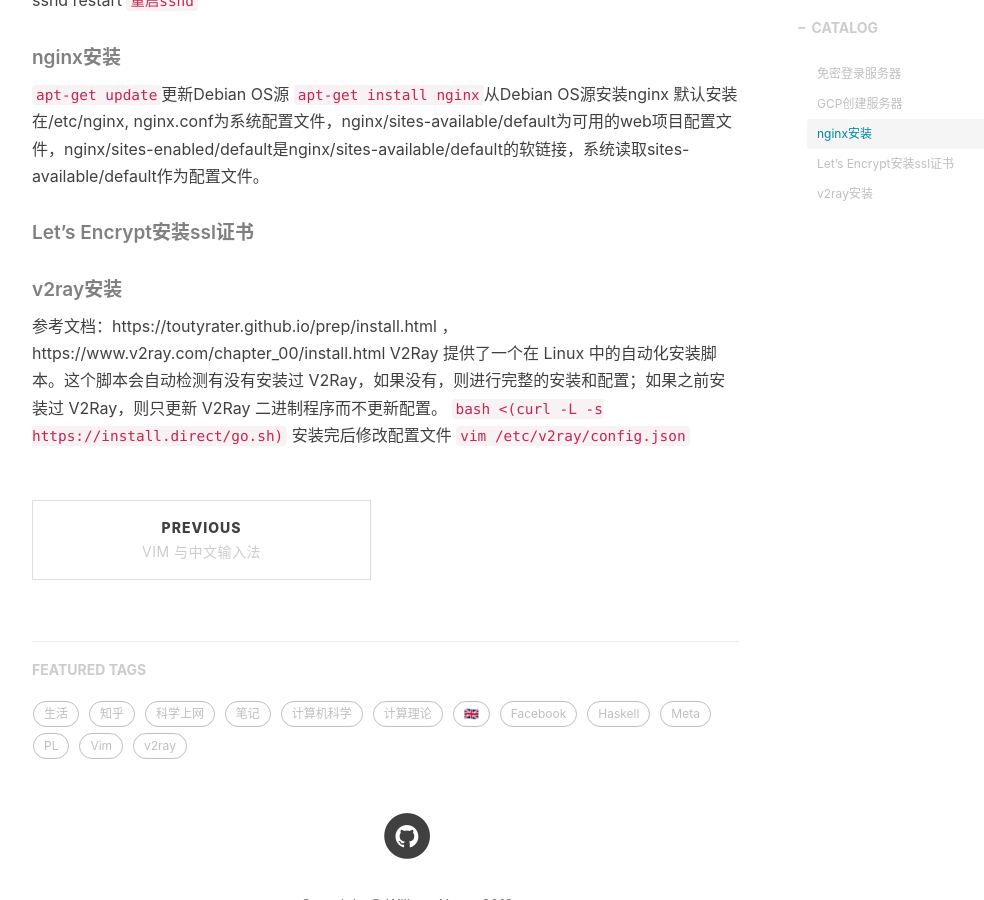
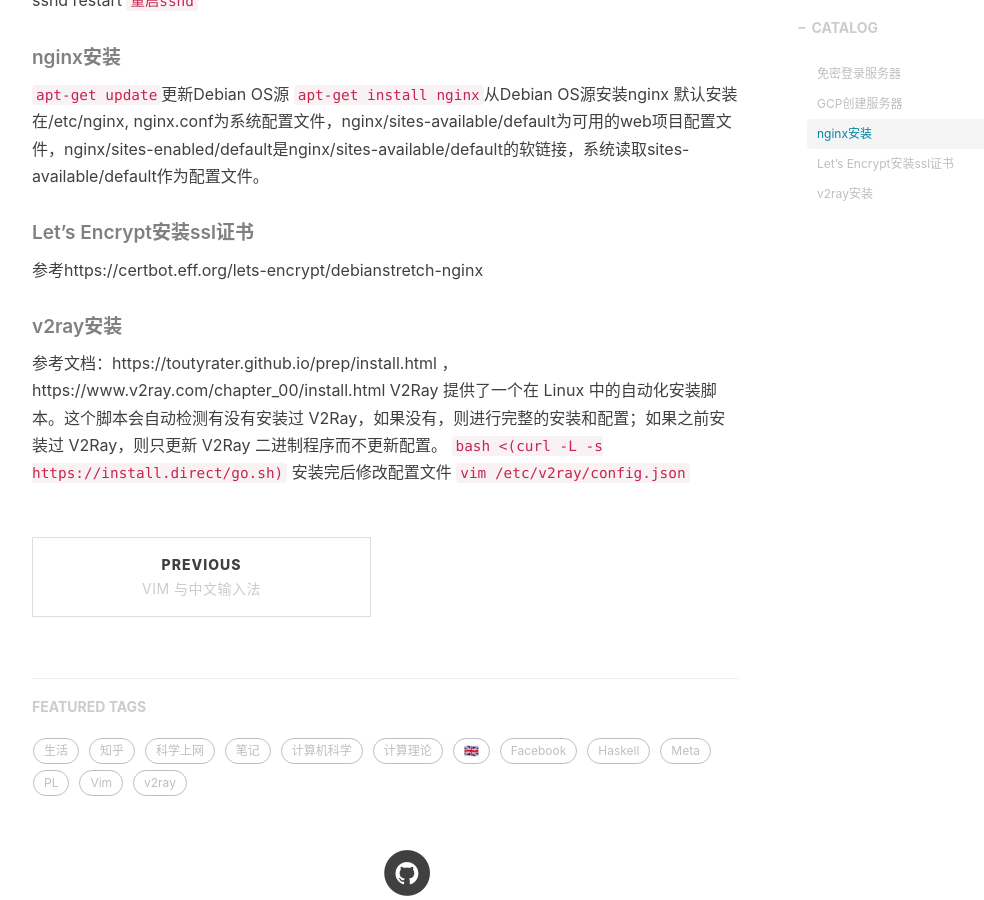
Before and after one commit to paladiny/paladiny.github.io, a Jekyll site: the page built from _posts/2019-06-17-v2ray configuration.markdown, in a window 1280 px wide and 900 px high, scrolled down 933 px. Shown: the whole window, without its empty margins (233-1217 px from the left). Built offline with Jekyll 4.4.1, drawn with Linux system fonts in a browser that asks for light colours; nearby versions of some CDN libraries; comment, search, counter and statistics services are not loaded.

Commit message:
Update 2019-06-17-v2ray configuration.markdown

```diff
--- a/_posts/2019-06-17-v2ray configuration.markdown
+++ b/_posts/2019-06-17-v2ray configuration.markdown
@@ -36,6 +36,7 @@ service sshd restart `重启sshd`
 默认安装在/etc/nginx, nginx.conf为系统配置文件，nginx/sites-available/default为可用的web项目配置文件，nginx/sites-enabled/default是nginx/sites-available/default的软链接，系统读取sites-available/default作为配置文件。
 
 ##### Let's Encrypt安装ssl证书
+参考https://certbot.eff.org/lets-encrypt/debianstretch-nginx
 
 
 ##### v2ray安装
```
